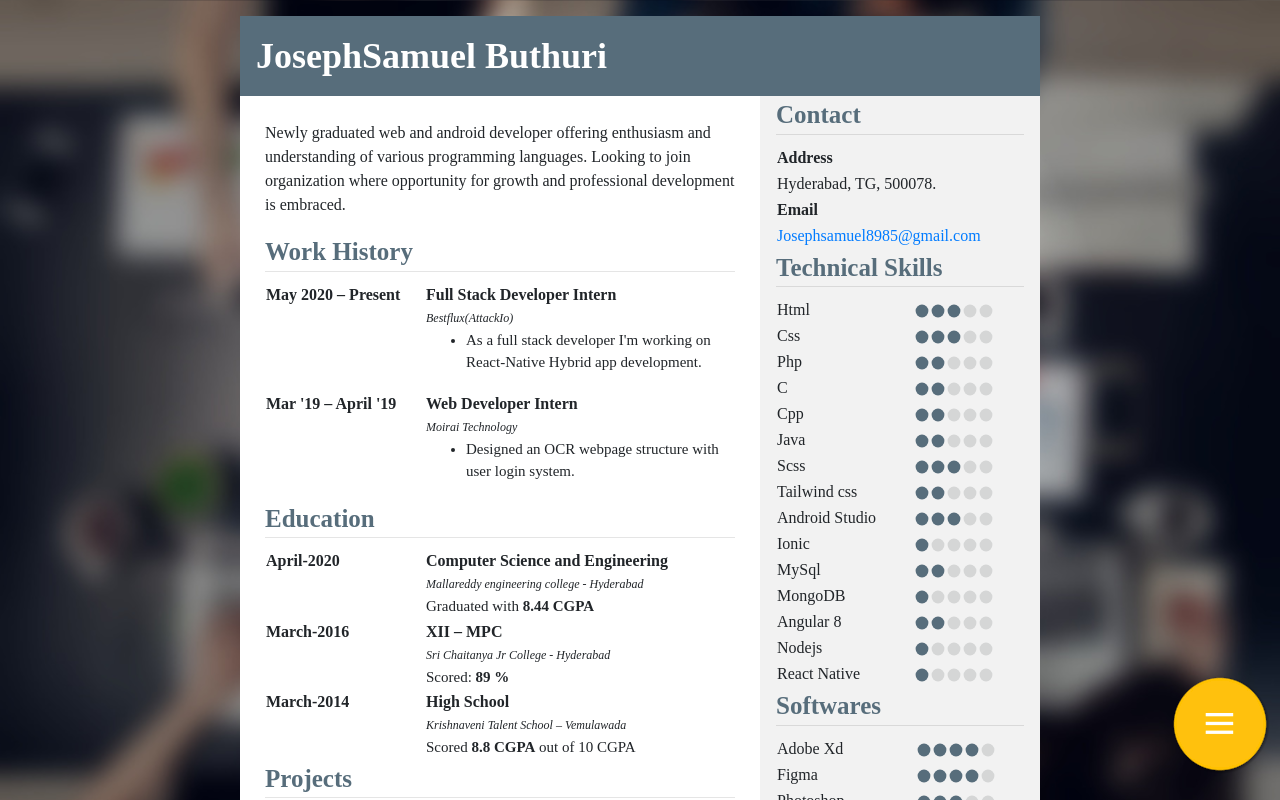
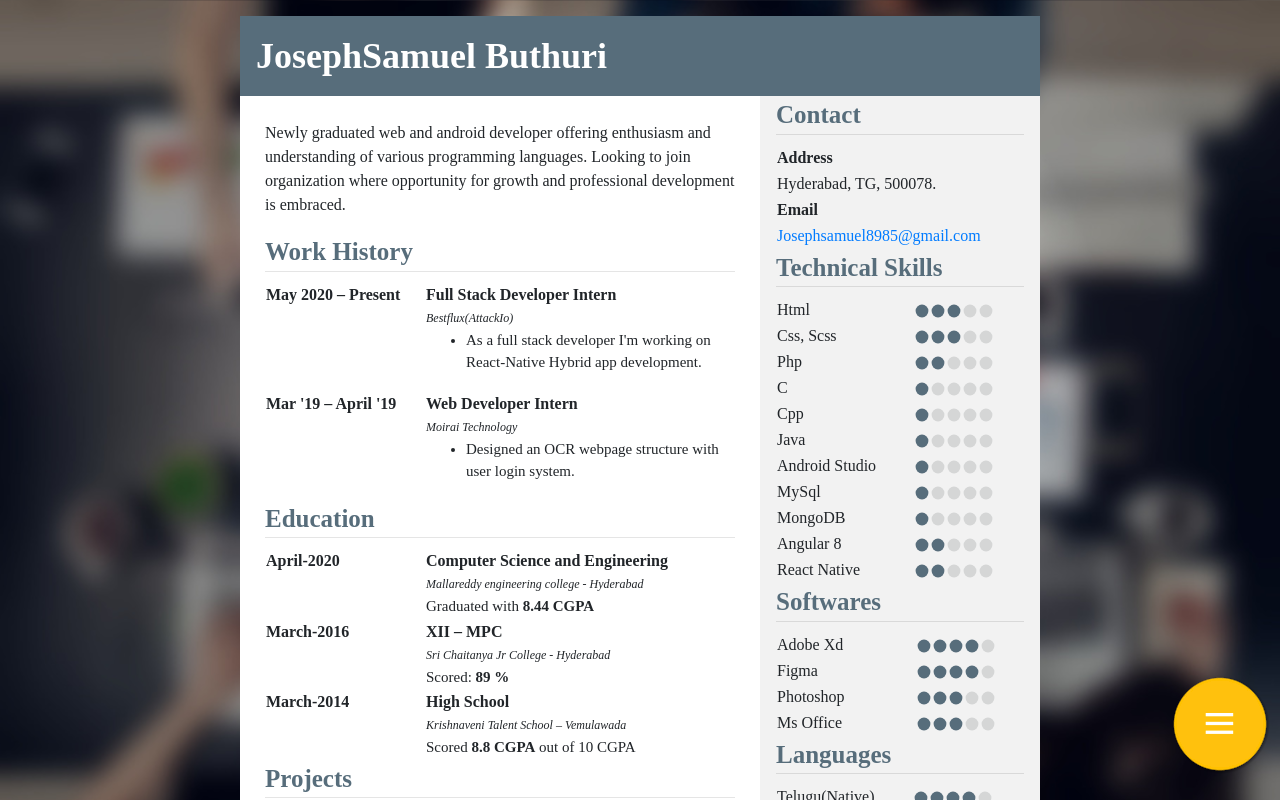
Before and after one commit to xXCHINNAXx/my-resume, an Angular app: page / in a window 1280 px wide. Shown: the top 800 px of the page. Built offline with nearby package versions, Linux system fonts and the light colour scheme.

Commit message:
updated skill sets and ranks

```diff
--- a/src/app/main-resume/main-resume.component.html
+++ b/src/app/main-resume/main-resume.component.html
@@ -158,7 +158,7 @@
           <a href="https://github.com/xXCHINNAXx/" target="blank">GitHub profile <img src="../../assets/img/external-link-alt-solid.svg" alt="external-link-alt-solid"></a>
         </li>
         <li>
-          <a href="https://bit.ly/3cPJY5Q" target="blank">Quick Labs public profile  <img src="../../assets/img/external-link-alt-solid.svg" alt="external-link-alt-solid"></a>
+          <a href="https://bit.ly/3cPJY5Q" target="blank">QuickLabs public profile  <img src="../../assets/img/external-link-alt-solid.svg" alt="external-link-alt-solid"></a>
         </li>
 
       </ul>
@@ -208,7 +208,7 @@
      </td>
    </tr>
    <tr>
-    <td>Css </td>
+    <td>Css, Scss</td>
     <td>
       <svg viewBox="0 0 500 100" id="FIELD_RATV" type="count">
         <circle cx="50" cy="50" r="40" fill="#576d7b" stroke-width="4" class="default-fill"></circle>
@@ -236,7 +236,7 @@
     <td>
       <svg viewBox="0 0 500 100" id="FIELD_RATV" type="count">
         <circle cx="50" cy="50" r="40" fill="#576d7b" stroke-width="4" class="default-fill"></circle>
-        <circle cx="150" cy="50" r="40" fill="#576d7b" stroke-width="4" class="default-fill"></circle>
+        <circle cx="150" cy="50" r="40" fill="#d5d6d6" stroke-width="4" class="default-fill"></circle>
         <circle cx="250" cy="50" r="40" fill="#d5d6d6" stroke-width="4" class="default-fill"></circle>
         <circle cx="350" cy="50" r="40" fill="#d5d6d6" stroke-width="4" class="default-fill"></circle>
         <circle cx="450" cy="50" r="40" fill="#d5d6d6" stroke-width="4"></circle>
@@ -248,7 +248,7 @@
     <td>
       <svg viewBox="0 0 500 100" id="FIELD_RATV" type="count">
         <circle cx="50" cy="50" r="40" fill="#576d7b" stroke-width="4" class="default-fill"></circle>
-        <circle cx="150" cy="50" r="40" fill="#576d7b" stroke-width="4" class="default-fill"></circle>
+        <circle cx="150" cy="50" r="40" fill="#d5d6d6" stroke-width="4" class="default-fill"></circle>
         <circle cx="250" cy="50" r="40" fill="#d5d6d6" stroke-width="4" class="default-fill"></circle>
         <circle cx="350" cy="50" r="40" fill="#d5d6d6" stroke-width="4" class="default-fill"></circle>
         <circle cx="450" cy="50" r="40" fill="#d5d6d6" stroke-width="4"></circle>
@@ -260,31 +260,7 @@
     <td>
       <svg viewBox="0 0 500 100" id="FIELD_RATV" type="count">
         <circle cx="50" cy="50" r="40" fill="#576d7b" stroke-width="4" class="default-fill"></circle>
-        <circle cx="150" cy="50" r="40" fill="#576d7b" stroke-width="4" class="default-fill"></circle>
-        <circle cx="250" cy="50" r="40" fill="#d5d6d6" stroke-width="4" class="default-fill"></circle>
-        <circle cx="350" cy="50" r="40" fill="#d5d6d6" stroke-width="4" class="default-fill"></circle>
-        <circle cx="450" cy="50" r="40" fill="#d5d6d6" stroke-width="4"></circle>
-    </svg>
-    </td>
-  </tr>
-  <tr>
-    <td>Scss </td>
-    <td>
-      <svg viewBox="0 0 500 100" id="FIELD_RATV" type="count">
-        <circle cx="50" cy="50" r="40" fill="#576d7b" stroke-width="4" class="default-fill"></circle>
-        <circle cx="150" cy="50" r="40" fill="#576d7b" stroke-width="4" class="default-fill"></circle>
-        <circle cx="250" cy="50" r="40" fill="#576d7b" stroke-width="4" class="default-fill"></circle>
-        <circle cx="350" cy="50" r="40" fill="#d5d6d6" stroke-width="4" class="default-fill"></circle>
-        <circle cx="450" cy="50" r="40" fill="#d5d6d6" stroke-width="4"></circle>
-    </svg>
-    </td>
-  </tr>
-  <tr>
-    <td>Tailwind css </td>
-    <td>
-      <svg viewBox="0 0 500 100" id="FIELD_RATV" type="count">
-        <circle cx="50" cy="50" r="40" fill="#576d7b" stroke-width="4" class="default-fill"></circle>
-        <circle cx="150" cy="50" r="40" fill="#576d7b" stroke-width="4" class="default-fill"></circle>
+        <circle cx="150" cy="50" r="40" fill="#d5d6d6" stroke-width="4" class="default-fill"></circle>
         <circle cx="250" cy="50" r="40" fill="#d5d6d6" stroke-width="4" class="default-fill"></circle>
         <circle cx="350" cy="50" r="40" fill="#d5d6d6" stroke-width="4" class="default-fill"></circle>
         <circle cx="450" cy="50" r="40" fill="#d5d6d6" stroke-width="4"></circle>
@@ -293,18 +269,6 @@
   </tr>
   <tr>
     <td>Android Studio </td>
-    <td>
-      <svg viewBox="0 0 500 100" id="FIELD_RATV" type="count">
-        <circle cx="50" cy="50" r="40" fill="#576d7b" stroke-width="4" class="default-fill"></circle>
-        <circle cx="150" cy="50" r="40" fill="#576d7b" stroke-width="4" class="default-fill"></circle>
-        <circle cx="250" cy="50" r="40" fill="#576d7b" stroke-width="4" class="default-fill"></circle>
-        <circle cx="350" cy="50" r="40" fill="#d5d6d6" stroke-width="4" class="default-fill"></circle>
-        <circle cx="450" cy="50" r="40" fill="#d5d6d6" stroke-width="4"></circle>
-    </svg>
-    </td>
-  </tr>
-  <tr>
-    <td>Ionic </td>
     <td>
       <svg viewBox="0 0 500 100" id="FIELD_RATV" type="count">
         <circle cx="50" cy="50" r="40" fill="#576d7b" stroke-width="4" class="default-fill"></circle>
@@ -320,7 +284,7 @@
     <td>
       <svg viewBox="0 0 500 100" id="FIELD_RATV" type="count">
         <circle cx="50" cy="50" r="40" fill="#576d7b" stroke-width="4" class="default-fill"></circle>
-        <circle cx="150" cy="50" r="40" fill="#576d7b" stroke-width="4" class="default-fill"></circle>
+        <circle cx="150" cy="50" r="40" fill="#d5d6d6" stroke-width="4" class="default-fill"></circle>
         <circle cx="250" cy="50" r="40" fill="#d5d6d6" stroke-width="4" class="default-fill"></circle>
         <circle cx="350" cy="50" r="40" fill="#d5d6d6" stroke-width="4" class="default-fill"></circle>
         <circle cx="450" cy="50" r="40" fill="#d5d6d6" stroke-width="4"></circle>
@@ -352,23 +316,11 @@
     </td>
   </tr>
   <tr>
-    <td>Nodejs </td>
-    <td>
-      <svg viewBox="0 0 500 100" id="FIELD_RATV" type="count">
-        <circle cx="50" cy="50" r="40" fill="#576d7b" stroke-width="4" class="default-fill"></circle>
-        <circle cx="150" cy="50" r="40" fill="#d5d6d6" stroke-width="4" class="default-fill"></circle>
-        <circle cx="250" cy="50" r="40" fill="#d5d6d6" stroke-width="4" class="default-fill"></circle>
-        <circle cx="350" cy="50" r="40" fill="#d5d6d6" stroke-width="4" class="default-fill"></circle>
-        <circle cx="450" cy="50" r="40" fill="#d5d6d6" stroke-width="4"></circle>
-    </svg>
-    </td>
-  </tr>
-  <tr>
     <td>React Native </td>
     <td>
       <svg viewBox="0 0 500 100" id="FIELD_RATV" type="count">
         <circle cx="50" cy="50" r="40" fill="#576d7b" stroke-width="4" class="default-fill"></circle>
-        <circle cx="150" cy="50" r="40" fill="#d5d6d6" stroke-width="4" class="default-fill"></circle>
+        <circle cx="150" cy="50" r="40" fill="#576d7b" stroke-width="4" class="default-fill"></circle>
         <circle cx="250" cy="50" r="40" fill="#d5d6d6" stroke-width="4" class="default-fill"></circle>
         <circle cx="350" cy="50" r="40" fill="#d5d6d6" stroke-width="4" class="default-fill"></circle>
         <circle cx="450" cy="50" r="40" fill="#d5d6d6" stroke-width="4"></circle>
--- a/src/app/rmenu/rmenu.component.html
+++ b/src/app/rmenu/rmenu.component.html
@@ -8,7 +8,7 @@
 
   <a href="#" class="menu-item"> <fa-icon [icon]="infoIcon" rotate="180" size="lg" ></fa-icon> </a>
   <a href="#" class="menu-item"> <fa-icon [icon]="mailIcon" rotate="180" size="lg" ></fa-icon> </a>
-  <a target="_blank"ref="../../assets/files/BJSamPResume-min.pdf" download="BJosephSamuelResume" class="menu-item"> <fa-icon [icon]="DownloadIcon" rotate="180" size="lg" ></fa-icon> </a>
+  <a href="../../assets/files/BJSamPResume-min.pdf" download="BJosephSamuelResume" target="_blank" class="menu-item"> <fa-icon [icon]="DownloadIcon" rotate="180" size="lg" ></fa-icon> </a>
 
 
 </nav>
```
